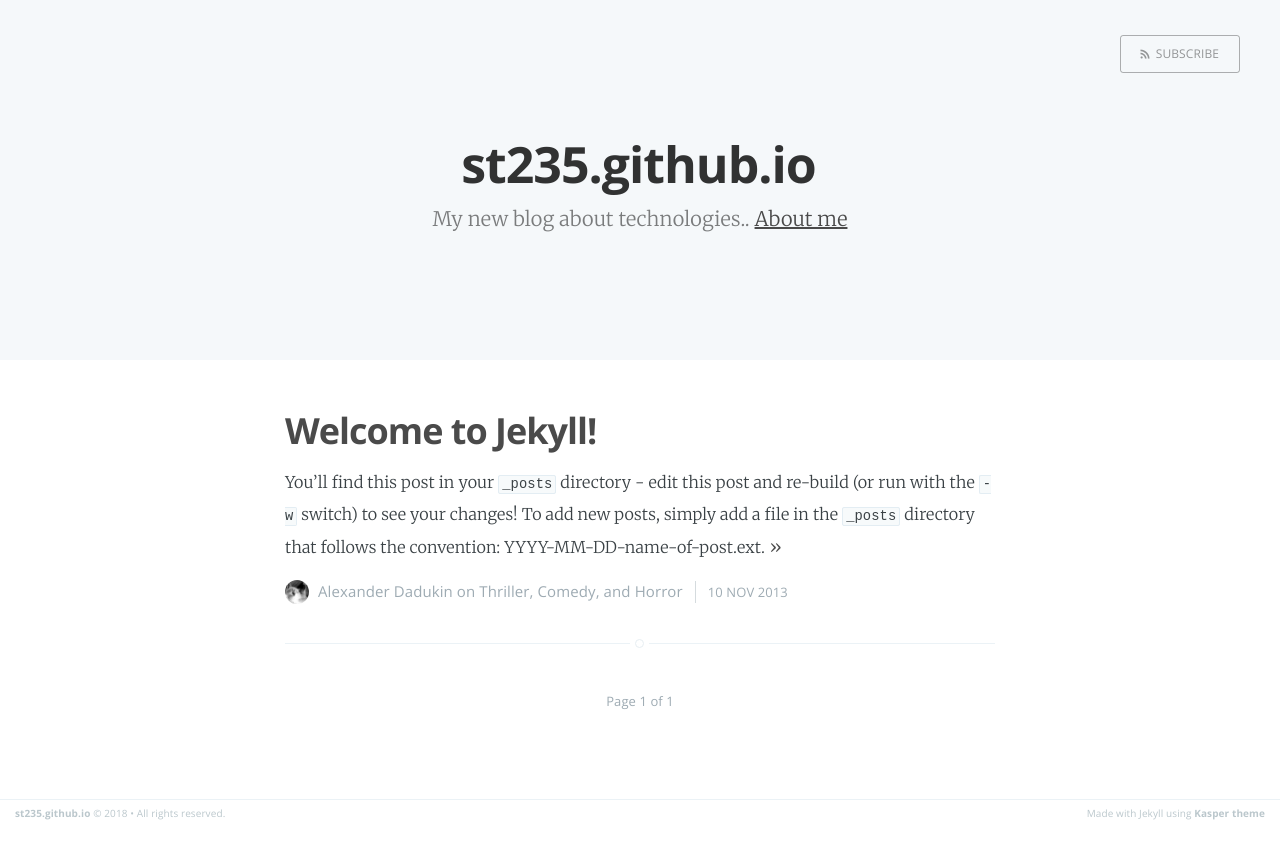
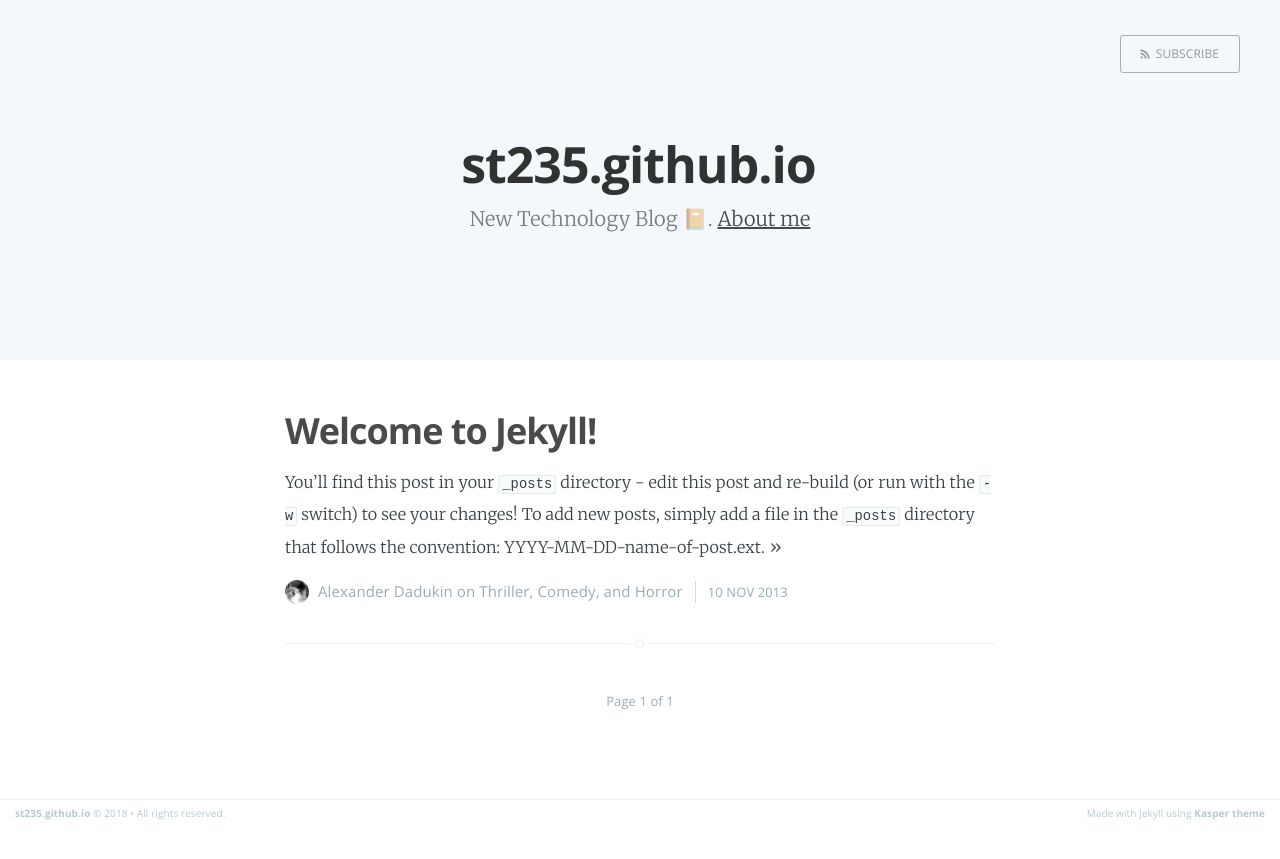
Before and after one commit to st235/alexdoodles, a Jekyll site: the page built from index.html, in a window 1280 px wide. Shown: the top 859 px of the page. Built offline with Jekyll 4.4.1, drawn with Linux system fonts in a browser that asks for light colours; the list of posts is cut into pages by our own code.

Commit message:
Changed config file.

```diff
--- a/_config.yml
+++ b/_config.yml
@@ -1,6 +1,5 @@
 name: st235.github.io
-description: My new blog about technologies.
-#meta_description: "Your New Jekyll Site, Blogging about stuffs"
+description: New Technology Blog 📔
 
 highlighter: rouge
 logo: false
```
